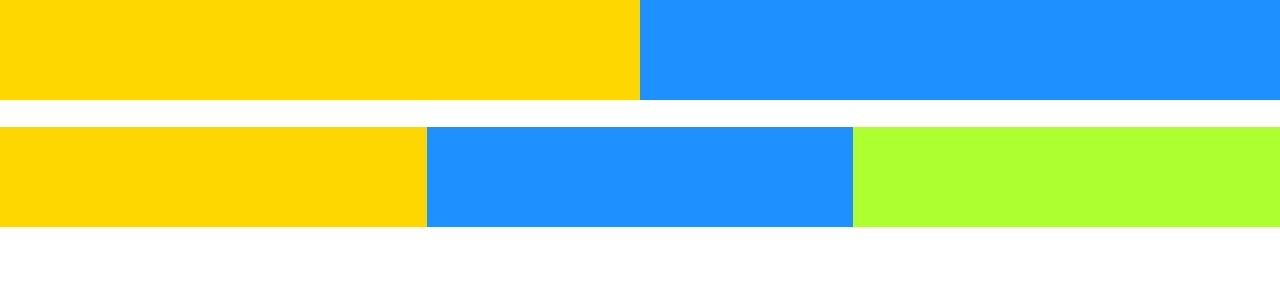
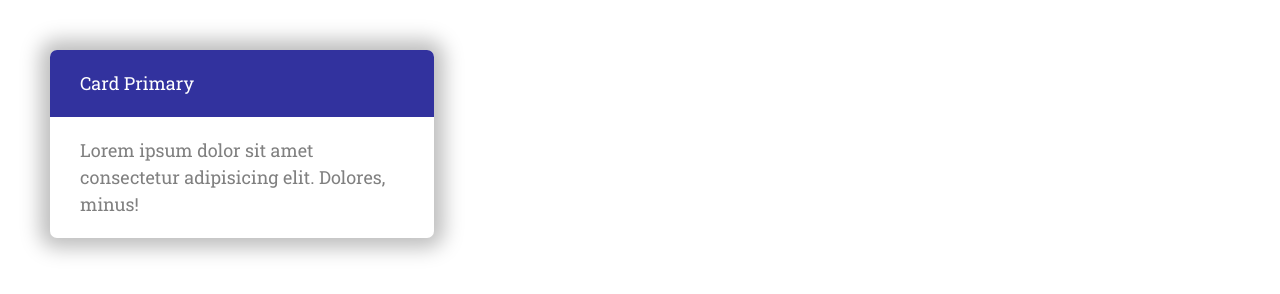
Before and after one commit to gabyreload1983/Estudio-Contable-Mugica, a plain HTML site: page index.html in a window 1280 px wide. Drawn offline with Linux system fonts and the light colour scheme.

Commit message:
Create card component

```diff
--- a/css/style.css
+++ b/css/style.css
@@ -147,3 +147,25 @@ a {
     grid-template-columns: repeat(3, 1fr);
   }
 }
+
+/* Card */
+.card {
+  border-radius: 7px;
+  box-shadow: 0 0 20px 10px #bebebe;
+  overflow: hidden;
+}
+
+.card__header,
+.card__body {
+  padding: 2rem 3rem;
+}
+
+.card--primary .card__header {
+  background: var(--color--primary);
+  color: #fff;
+}
+
+.card--secondary .card__header {
+  background: var(--color--secondary);
+  color: #fff;
+}
--- a/index.html
+++ b/index.html
@@ -14,15 +14,14 @@
     <link rel="stylesheet" href="./css/style.css" />
   </head>
   <body>
-    <div class="grid grid--1x2">
-      <div style="height: 100px; background: gold"></div>
-      <div style="height: 100px; background: dodgerblue"></div>
-    </div>
-    <br />
-    <div class="grid grid--1x3">
-      <div style="height: 100px; background: gold"></div>
-      <div style="height: 100px; background: dodgerblue"></div>
-      <div style="height: 100px; background: greenyellow"></div>
+    <div style="width: 30%; margin: 50px">
+      <div class="card card--primary">
+        <header class="card__header">Card Primary</header>
+        <div class="card__body">
+          Lorem ipsum dolor sit amet consectetur adipisicing elit. Dolores,
+          minus!
+        </div>
+      </div>
     </div>
   </body>
 </html>
```
Also changed, not shown: components/card.html (added, +6 -0 lines).
